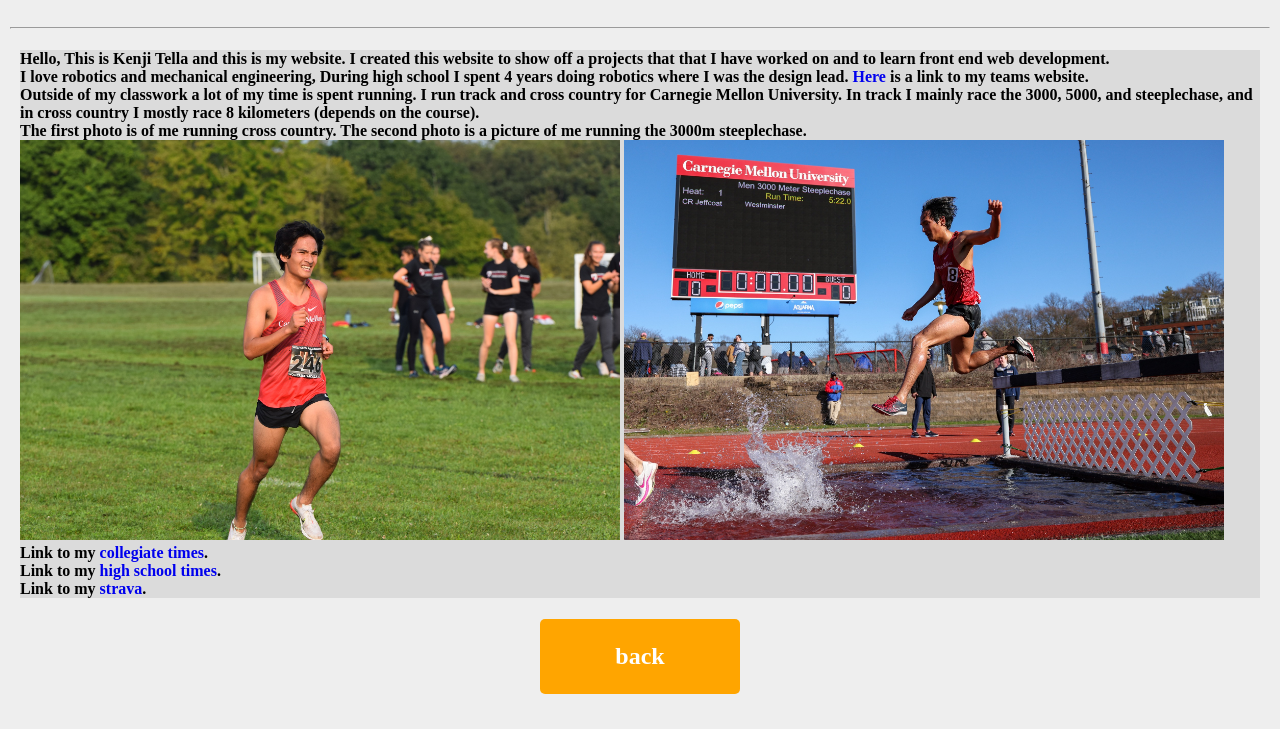
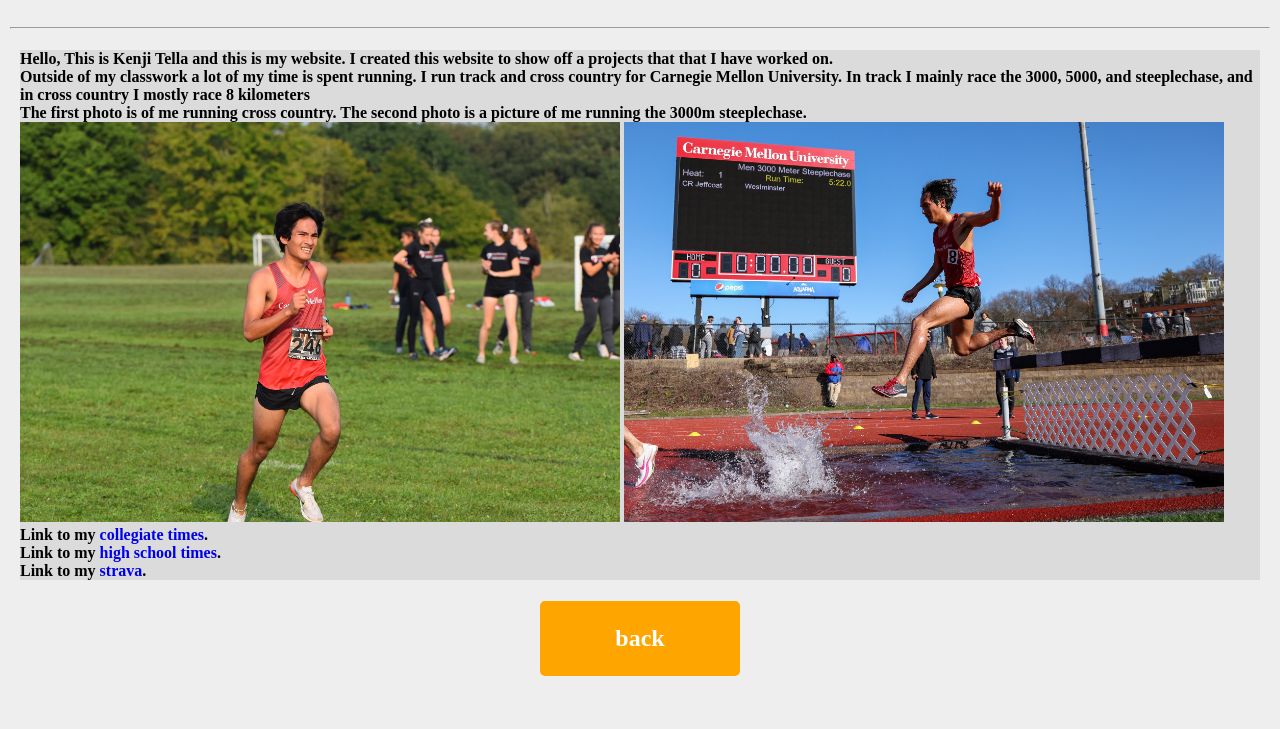
Before and after one commit to kenjitella/portfolio, a plain HTML site: page aboutme.html in a window 1280 px wide. Shown: the part 71-800 px from the top of the page. Drawn offline with Linux system fonts and the light colour scheme.

Commit message:
Add files via upload

```diff
--- a/aboutme.html
+++ b/aboutme.html
@@ -12,14 +12,12 @@
     <hr>
     <div class="text_box">
         <h4 class="writing">Hello, This is Kenji Tella and this is my website.
-            I created this website to show off a projects that that I have worked on and to learn front end web development.
+            I created this website to show off a projects that that I have worked on.
             <br>
-            I love robotics and mechanical engineering, During high school I spent 4 years doing robotics where I was the design lead.
-            <a href="https://www.palyrobotics.com/"> Here</a> is a link to my teams website.
-            <br>
+
             Outside of my classwork a lot of my time is spent running.
             I run track and cross country for Carnegie Mellon University.
-            In track I mainly race the 3000, 5000, and steeplechase, and in cross country I mostly race 8 kilometers (depends on the course).
+            In track I mainly race the 3000, 5000, and steeplechase, and in cross country I mostly race 8 kilometers
             <br>
             The first photo is of me running cross country. The second photo is a picture of me running the 3000m steeplechase.
             <br>
```
